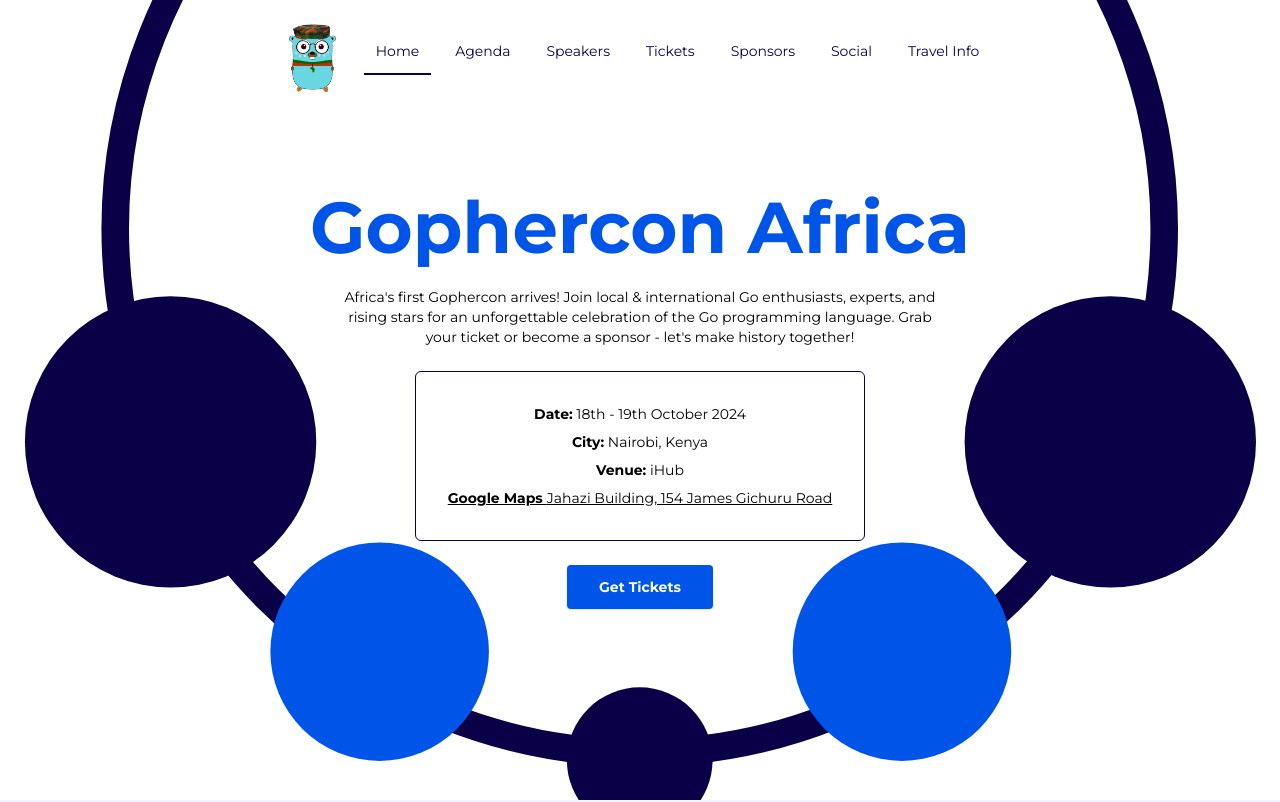
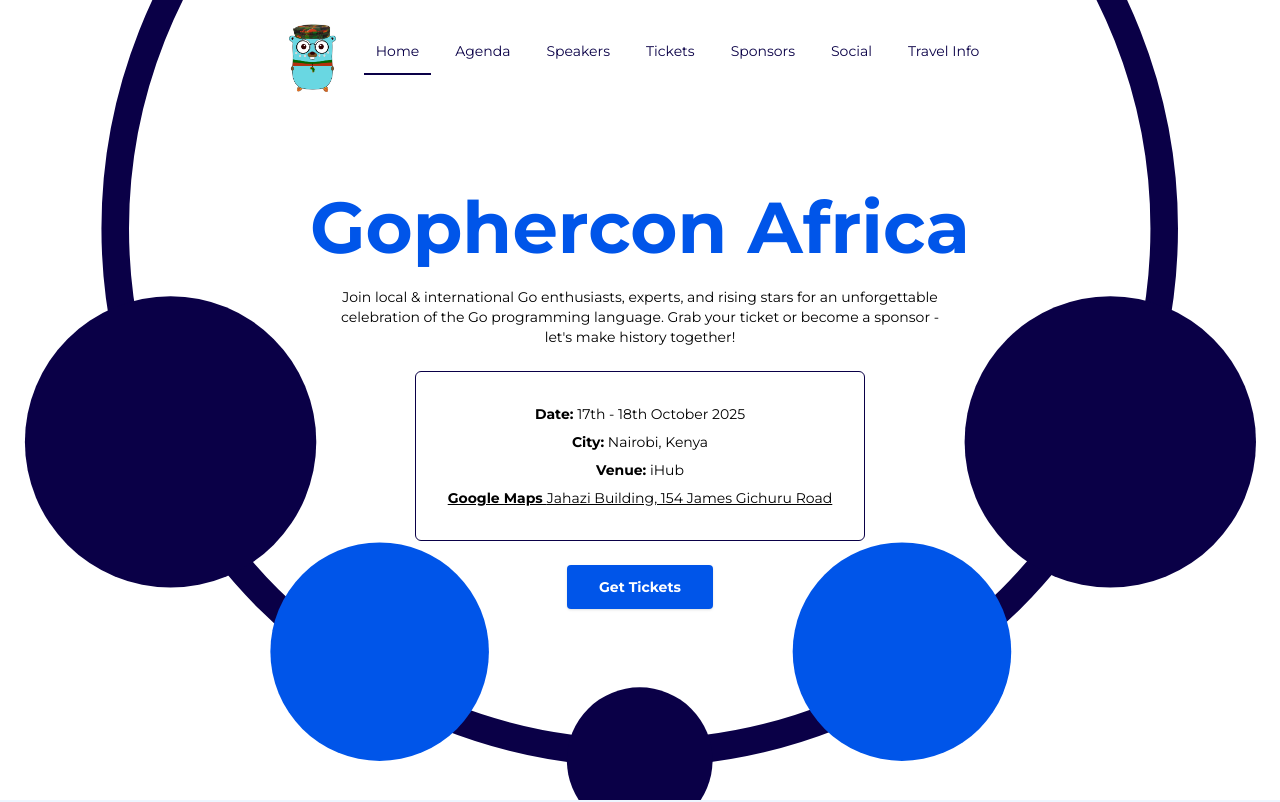
Before and after one commit to nairobi-gophers/gophercon2024, a React (Vite) app in the folder frontend/: page / in a window 1280 px wide. Shown: the top 802 px of the page. Built offline with nearby package versions, Linux system fonts and the light colour scheme.

Commit message:
update date

```diff
--- a/frontend/src/components/HomeBanner.tsx
+++ b/frontend/src/components/HomeBanner.tsx
@@ -3,11 +3,11 @@ export function HomeBanner() {
     <>
       <h1 className="text-5xl lg:text-7xl font-bold text-primary">Gophercon Africa</h1>
       <p className="lg:w-[600px]  text-pretty mx-auto">
-        Africa's first Gophercon arrives! Join local & international Go enthusiasts, experts, and rising stars for an unforgettable celebration of the Go programming language. Grab your ticket or become a sponsor - let's make history together!
+        Join local & international Go enthusiasts, experts, and rising stars for an unforgettable celebration of the Go programming language. Grab your ticket or become a sponsor - let's make history together!
       </p>
 
       <div className="w-fit p-8 space-y-2 mx-auto border border-secondary rounded-md bg-white">
-        <p><b>Date:</b> 18th - 19th October 2024</p>
+        <p><b>Date:</b> 17th - 18th October 2025</p>
         <p><b>City:</b> Nairobi, Kenya</p>
         <p><b>Venue:</b> iHub</p>
         <div>
```
